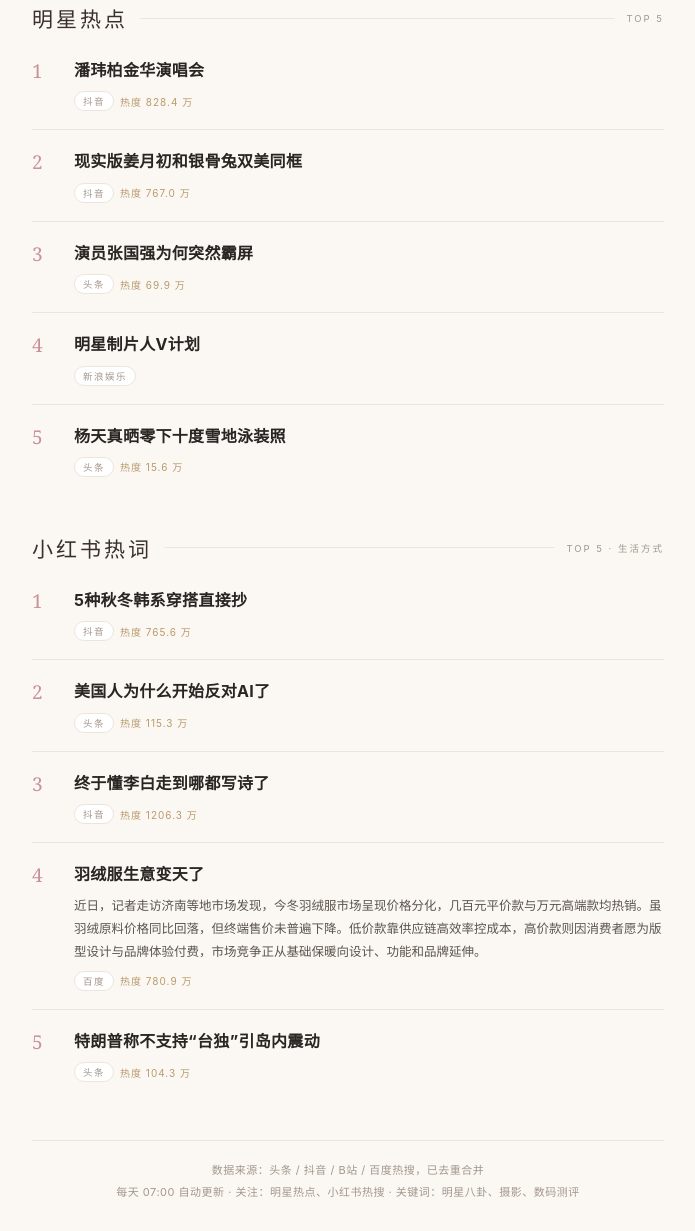
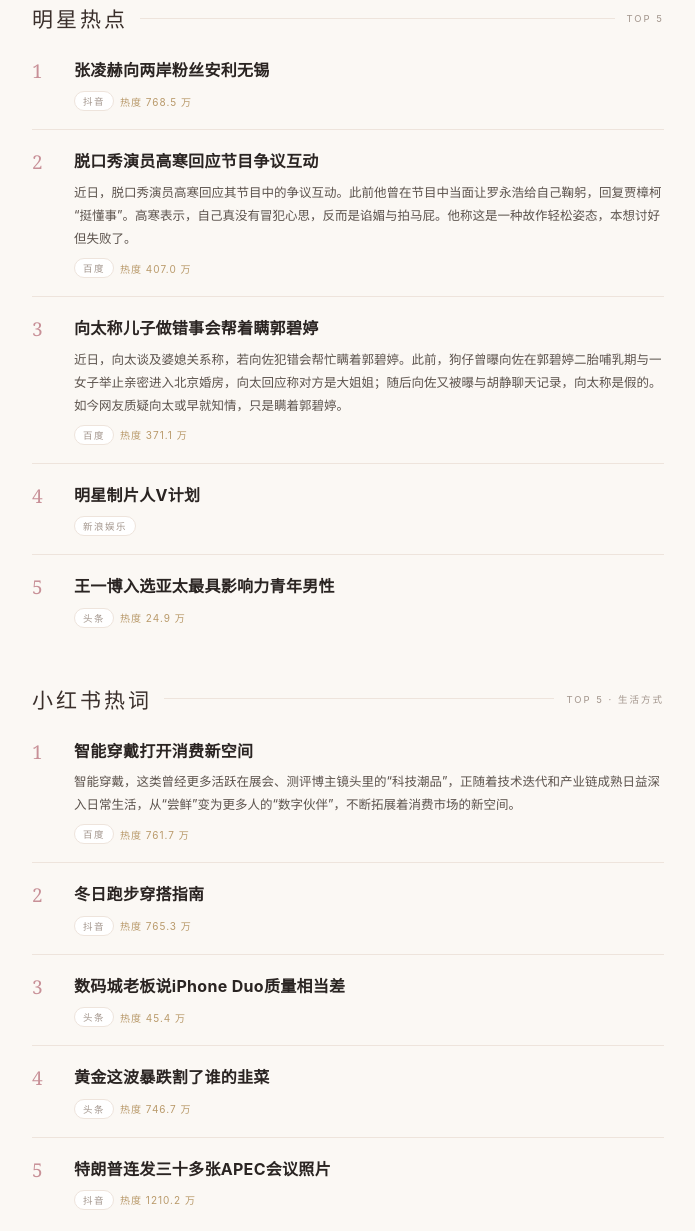
Before and after one commit to aaronelchatgpt/news-sharon, a plain HTML site: page index.html in a window 1280 px wide. Shown: the part 324-1555 px from the top of the page, without its empty margins (292-987 px from the left). Drawn offline with Linux system fonts and the light colour scheme.

Commit message:
update index.html

```diff
--- a/index.html
+++ b/index.html
@@ -1,6 +1,6 @@
 <!doctype html><html lang="zh-CN"><head><meta charset="utf-8">
 <meta name="viewport" content="width=device-width, initial-scale=1">
-<title>Sharon 的每日热点 · 2026年11月22日</title>
+<title>Sharon 的每日热点 · 2026年11月23日</title>
 <style>
 :root{--ivory:#fbf8f4;--ink:#2a2422;--ink2:#5c534d;--muted:#a3968d;--rose:#b76e79;--rose-soft:#f6e9ea;--line:#eee4dc;--gold:#b99a6b}
 *{box-sizing:border-box}
@@ -35,7 +35,7 @@ li:last-child{border-bottom:0}
     <div class="kicker">Daily Edit · For Sharon</div>
     <h1>今日热点</h1>
     <div class="greet">为你挑选今天值得看的十件事</div>
-    <div class="date">2026年11月22日 星期日</div>
+    <div class="date">2026年11月23日 星期一</div>
     <div class="media">
       <audio controls preload="none" src="sharon.mp3"></audio>
       <a class="dl" href="sharon.pdf" download>PDF</a>
@@ -47,25 +47,25 @@ li:last-child{border-bottom:0}
     <li>
       <span class="rank">1</span>
       <div class="body">
-        <div class="title">潘玮柏金华演唱会</div>
+        <div class="title">张凌赫向两岸粉丝安利无锡</div>
 
-        <div class="meta"><span class="tag">抖音</span><span class="hot">热度 828.4 万</span></div>
+        <div class="meta"><span class="tag">抖音</span><span class="hot">热度 768.5 万</span></div>
       </div>
     </li>
     <li>
       <span class="rank">2</span>
       <div class="body">
-        <div class="title">现实版姜月初和银骨兔双美同框</div>
-
-        <div class="meta"><span class="tag">抖音</span><span class="hot">热度 767.0 万</span></div>
+        <div class="title">脱口秀演员高寒回应节目争议互动</div>
+        <div class="desc">近日，脱口秀演员高寒回应其节目中的争议互动。此前他曾在节目中当面让罗永浩给自己鞠躬，回复贾樟柯“挺懂事”。高寒表示，自己真没有冒犯心思，反而是谄媚与拍马屁。他称这是一种故作轻松姿态，本想讨好但失败了。</div>
+        <div class="meta"><span class="tag">百度</span><span class="hot">热度 407.0 万</span></div>
       </div>
     </li>
     <li>
       <span class="rank">3</span>
       <div class="body">
-        <div class="title">演员张国强为何突然霸屏</div>
-
-        <div class="meta"><span class="tag">头条</span><span class="hot">热度 69.9 万</span></div>
+        <div class="title">向太称儿子做错事会帮着瞒郭碧婷</div>
+        <div class="desc">近日，向太谈及婆媳关系称，若向佐犯错会帮忙瞒着郭碧婷。此前，狗仔曾曝向佐在郭碧婷二胎哺乳期与一女子举止亲密进入北京婚房，向太回应称对方是大姐姐；随后向佐又被曝与胡静聊天记录，向太称是假的。如今网友质疑向太或早就知情，只是瞒着郭碧婷。</div>
+        <div class="meta"><span class="tag">百度</span><span class="hot">热度 371.1 万</span></div>
       </div>
     </li>
     <li>
@@ -79,9 +79,9 @@ li:last-child{border-bottom:0}
     <li>
       <span class="rank">5</span>
       <div class="body">
-        <div class="title">杨天真晒零下十度雪地泳装照</div>
+        <div class="title">王一博入选亚太最具影响力青年男性</div>
 
-        <div class="meta"><span class="tag">头条</span><span class="hot">热度 15.6 万</span></div>
+        <div class="meta"><span class="tag">头条</span><span class="hot">热度 24.9 万</span></div>
       </div>
     </li></ol>
   </div>
@@ -91,41 +91,41 @@ li:last-child{border-bottom:0}
     <li>
       <span class="rank">1</span>
       <div class="body">
-        <div class="title">5种秋冬韩系穿搭直接抄</div>
-
-        <div class="meta"><span class="tag">抖音</span><span class="hot">热度 765.6 万</span></div>
+        <div class="title">智能穿戴打开消费新空间</div>
+        <div class="desc">智能穿戴，这类曾经更多活跃在展会、测评博主镜头里的“科技潮品”，正随着技术迭代和产业链成熟日益深入日常生活，从“尝鲜”变为更多人的“数字伙伴”，不断拓展着消费市场的新空间。</div>
+        <div class="meta"><span class="tag">百度</span><span class="hot">热度 761.7 万</span></div>
       </div>
     </li>
     <li>
       <span class="rank">2</span>
       <div class="body">
-        <div class="title">美国人为什么开始反对AI了</div>
+        <div class="title">冬日跑步穿搭指南</div>
 
-        <div class="meta"><span class="tag">头条</span><span class="hot">热度 115.3 万</span></div>
+        <div class="meta"><span class="tag">抖音</span><span class="hot">热度 765.3 万</span></div>
       </div>
     </li>
     <li>
       <span class="rank">3</span>
       <div class="body">
-        <div class="title">终于懂李白走到哪都写诗了</div>
+        <div class="title">数码城老板说iPhone Duo质量相当差</div>
 
-        <div class="meta"><span class="tag">抖音</span><span class="hot">热度 1206.3 万</span></div>
+        <div class="meta"><span class="tag">头条</span><span class="hot">热度 45.4 万</span></div>
       </div>
     </li>
     <li>
       <span class="rank">4</span>
       <div class="body">
-        <div class="title">羽绒服生意变天了</div>
-        <div class="desc">近日，记者走访济南等地市场发现，今冬羽绒服市场呈现价格分化，几百元平价款与万元高端款均热销。虽羽绒原料价格同比回落，但终端售价未普遍下降。低价款靠供应链高效率控成本，高价款则因消费者愿为版型设计与品牌体验付费，市场竞争正从基础保暖向设计、功能和品牌延伸。</div>
-        <div class="meta"><span class="tag">百度</span><span class="hot">热度 780.9 万</span></div>
+        <div class="title">黄金这波暴跌割了谁的韭菜</div>
+
+        <div class="meta"><span class="tag">头条</span><span class="hot">热度 746.7 万</span></div>
       </div>
     </li>
     <li>
       <span class="rank">5</span>
       <div class="body">
-        <div class="title">特朗普称不支持“台独”引岛内震动</div>
+        <div class="title">特朗普连发三十多张APEC会议照片</div>
 
-        <div class="meta"><span class="tag">头条</span><span class="hot">热度 104.3 万</span></div>
+        <div class="meta"><span class="tag">抖音</span><span class="hot">热度 1210.2 万</span></div>
       </div>
     </li></ol>
   </div>
```
